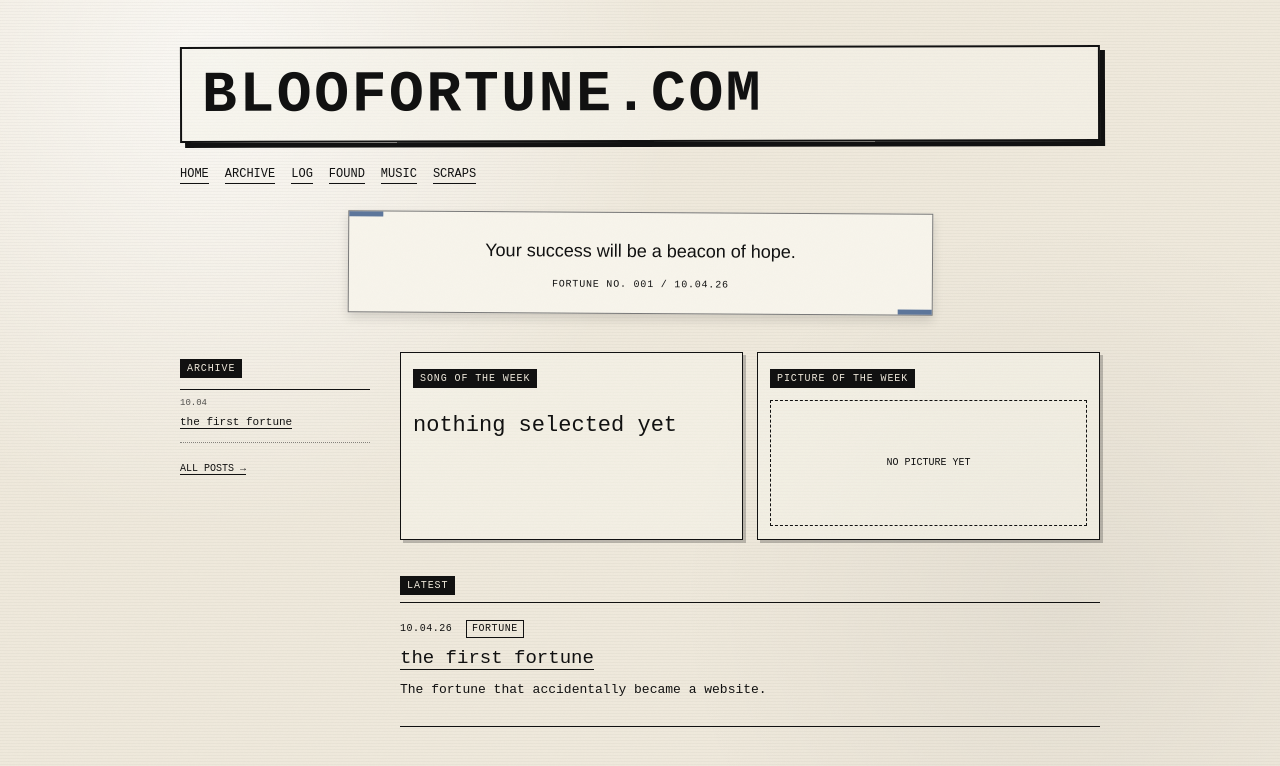
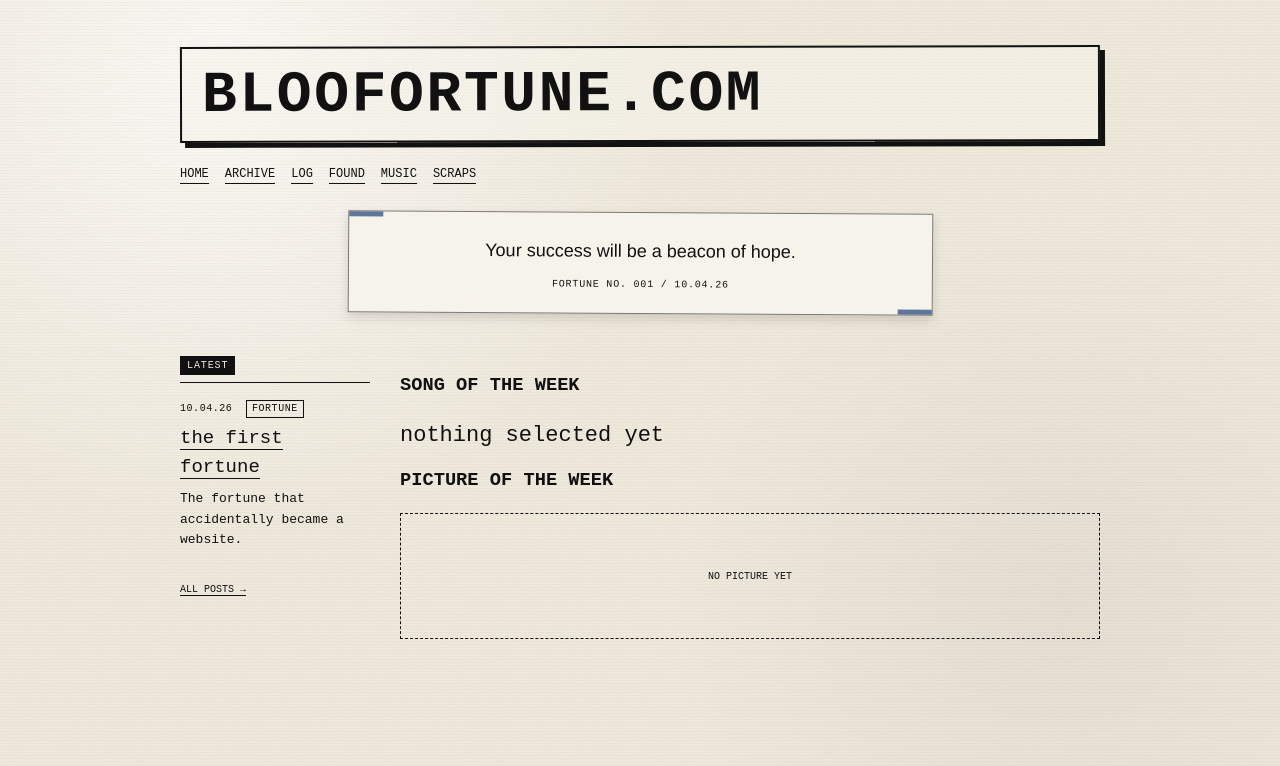
Before and after one commit to Blookittt/blookittt.github.io, a Jekyll site: the page built from index.html, in a window 1280 px wide. Shown: the top 766 px of the page. Built offline with Jekyll 4.4.1, drawn with Linux system fonts in a browser that asks for light colours.

Commit message:
Put posts left and weekly picks right

```diff
--- a/index.html
+++ b/index.html
@@ -13,23 +13,33 @@ title: home
 {% endif %}
 
 <div class="home-grid">
-  <aside class="side-archive">
-    <div class="box-label">ARCHIVE</div>
-    <ol class="side-archive-list">
-      {% for post in site.posts limit:12 %}
-        <li>
-          <span>{{ post.date | date: "%m.%d" }}</span>
+  <section class="posts-column">
+    <div class="box-label latest-label">LATEST</div>
+
+    {% for post in site.posts limit:10 %}
+      <article class="entry">
+        <div class="entry-meta">
+          {{ post.date | date: "%m.%d.%y" }}
+          {% if post.category %}<span class="tag">{{ post.category | upcase }}</span>{% endif %}
+        </div>
+
+        <h2 class="entry-title">
           <a href="{{ post.url }}">{{ post.title }}</a>
-        </li>
-      {% endfor %}
-    </ol>
-    <a class="all-link" href="/archive/">ALL POSTS →</a>
-  </aside>
+        </h2>
 
-  <div class="home-main">
-    <section class="weekly-grid">
-      <article class="weekly-box song-box">
-        <div class="box-label">SONG OF THE WEEK</div>
+        {% if post.excerpt %}
+          <p class="entry-excerpt">{{ post.excerpt | strip_html | truncatewords: 30 }}</p>
+        {% endif %}
+      </article>
+    {% endfor %}
+
+    <a class="all-link posts-all-link" href="/archive/">ALL POSTS →</a>
+  </section>
+
+  <aside class="weekly-column">
+    <section class="weekly-widget">
+      <h3>SONG OF THE WEEK</h3>
+      <div class="weekly-frame song-frame">
         {% if site.data.weekly.song_url and site.data.weekly.song_url != "" %}
           <a class="weekly-main-link" href="{{ site.data.weekly.song_url }}">
         {% endif %}
@@ -41,10 +51,12 @@ title: home
         {% if site.data.weekly.song_note and site.data.weekly.song_note != "" %}
           <p class="weekly-note">{{ site.data.weekly.song_note }}</p>
         {% endif %}
-      </article>
+      </div>
+    </section>
 
-      <article class="weekly-box picture-box">
-        <div class="box-label">PICTURE OF THE WEEK</div>
+    <section class="weekly-widget">
+      <h3>PICTURE OF THE WEEK</h3>
+      <div class="weekly-frame picture-frame">
         {% if site.data.weekly.picture_image and site.data.weekly.picture_image != "" %}
           <img src="{{ site.data.weekly.picture_image }}" alt="{{ site.data.weekly.picture_alt | default: "picture of the week" }}">
         {% else %}
@@ -53,27 +65,7 @@ title: home
         {% if site.data.weekly.picture_caption and site.data.weekly.picture_caption != "" %}
           <div class="picture-caption">{{ site.data.weekly.picture_caption }}</div>
         {% endif %}
-      </article>
+      </div>
     </section>
-
-    <section class="pile">
-      <div class="box-label latest-label">LATEST</div>
-      {% for post in site.posts limit:7 %}
-        <article class="entry">
-          <div class="entry-meta">
-            {{ post.date | date: "%m.%d.%y" }}
-            {% if post.category %}<span class="tag">{{ post.category | upcase }}</span>{% endif %}
-          </div>
-
-          <h2 class="entry-title">
-            <a href="{{ post.url }}">{{ post.title }}</a>
-          </h2>
-
-          {% if post.excerpt %}
-            <p class="entry-excerpt">{{ post.excerpt | strip_html | truncatewords: 30 }}</p>
-          {% endif %}
-        </article>
-      {% endfor %}
-    </section>
-  </div>
+  </aside>
 </div>
```
